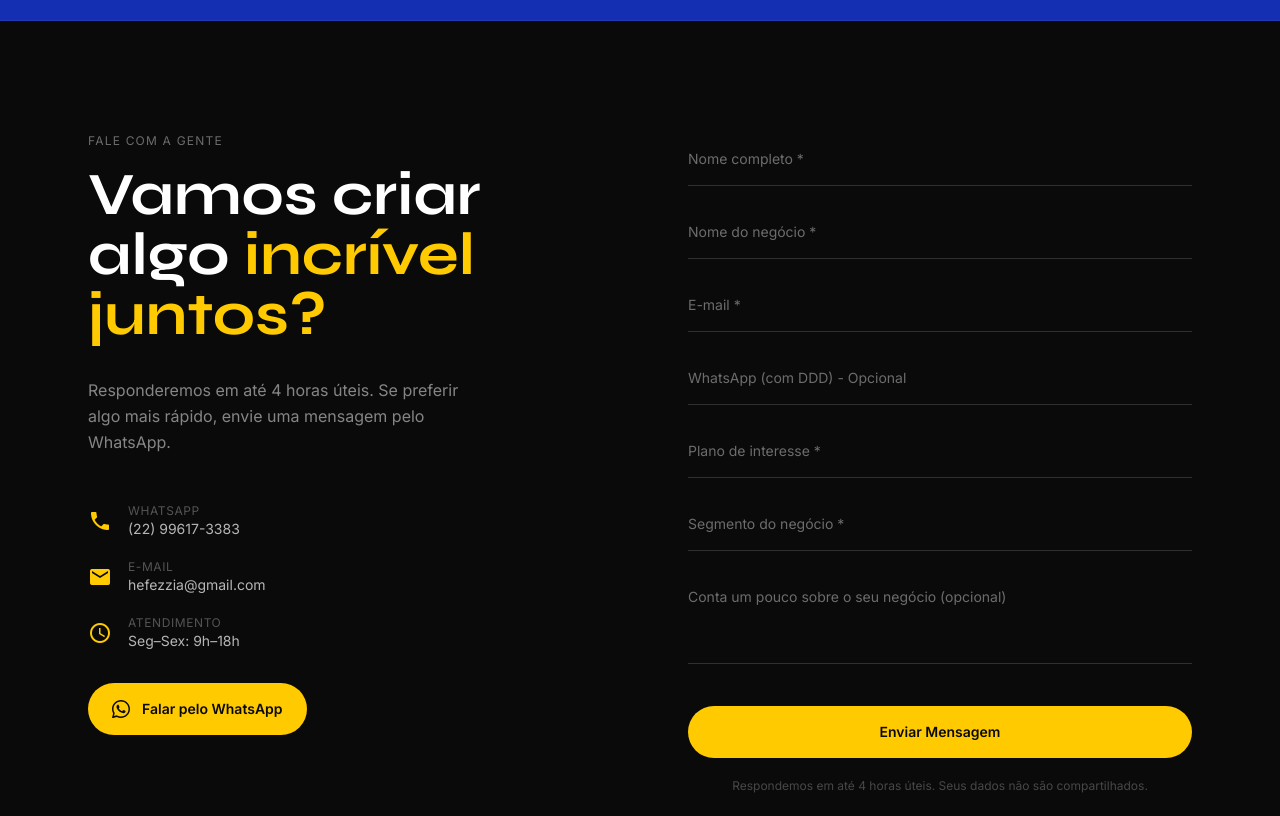
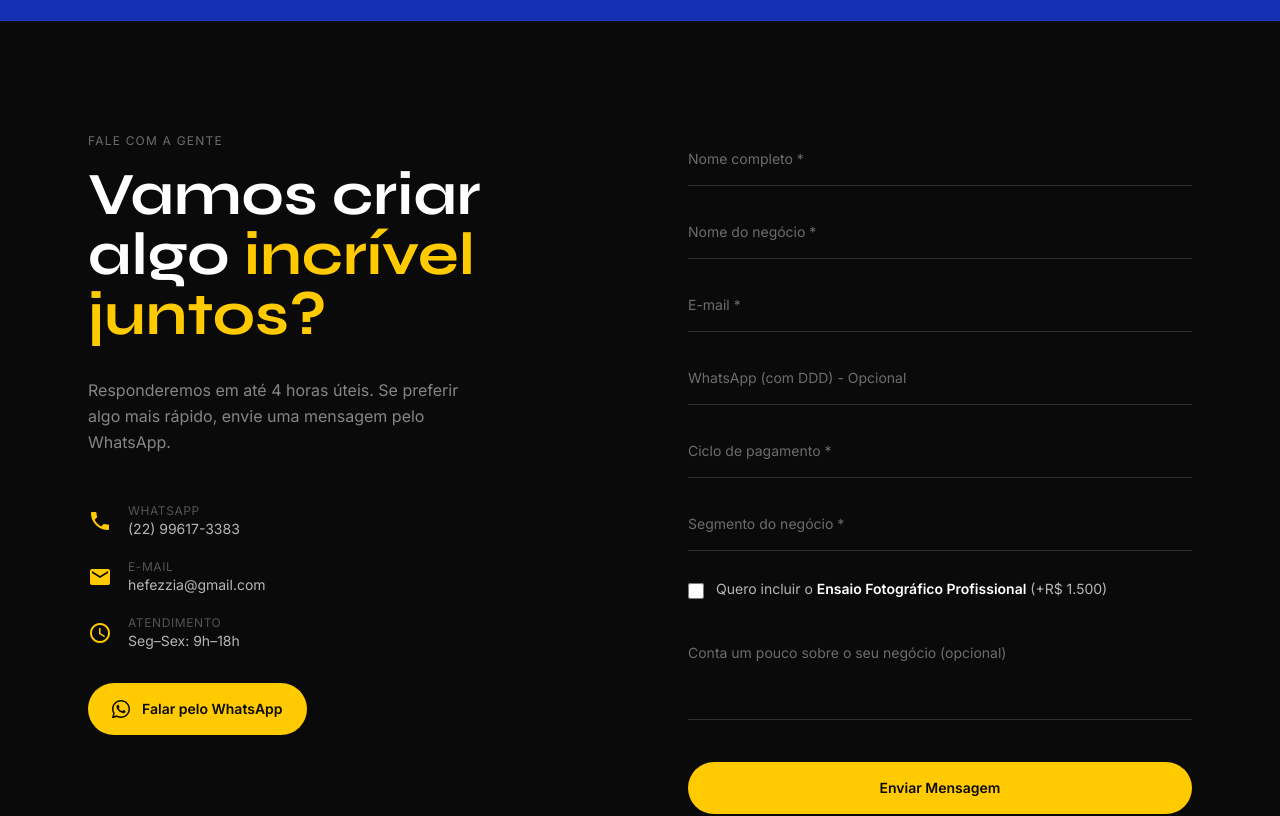
Before and after one commit to hefezzia/hefezzia-site, a Next.js app: page / in a window 1280 px wide. Shown: the part 5040-5856 px from the top of the page. Built offline with nearby package versions, Linux system fonts and the light colour scheme.

Commit message:
Update page.tsx

```diff
--- a/app/page.tsx
+++ b/app/page.tsx
@@ -128,6 +128,8 @@ export default function Home() {
   const [nameValue, setNameValue]   = useState("");
   const [theme, setTheme]           = useState<"dark" | "light">("dark");
   const [ciclo, setCiclo]           = useState<"mensal" | "anual">("mensal");
+  const [formCiclo, setFormCiclo]   = useState<"" | "mensal" | "anual">("");
+  const [querEnsaio, setQuerEnsaio] = useState(false);
 
   const toggleTheme = () => {
     const next = theme === "dark" ? "light" : "dark";
@@ -569,16 +571,27 @@ export default function Home() {
               <input type="tel" placeholder="WhatsApp (com DDD) - Opcional" value={phoneValue} onInput={handlePhone}
                 className="w-full bg-transparent border-b border-[var(--border-15)] text-[var(--text-primary)] px-0 py-4 text-sm font-body focus:outline-none focus:border-[var(--brand-yellow)] transition-colors placeholder:text-[var(--text-40)]" />
 
-              <select required className="w-full bg-transparent border-b border-[var(--border-15)] text-[var(--text-40)] px-0 py-4 text-sm font-body focus:outline-none focus:border-[var(--brand-yellow)] transition-colors appearance-none cursor-pointer">
-                <option value="" className="bg-[var(--bg-primary)]">Plano de interesse *</option>
-                <option value="silver" className="bg-[var(--bg-primary)]">Silver — MENSAL</option>
-                <option value="silver" className="bg-[var(--bg-primary)]">Silver — ANUAL</option>
-                <option value="gold" className="bg-[var(--bg-primary)]">Gold — MENSAL</option>
-                <option value="gold" className="bg-[var(--bg-primary)]">Gold — ANUAL</option>
-                <option value="premium" className="bg-[var(--bg-primary)]">Premium — MENSAL</option>
-                <option value="premium" className="bg-[var(--bg-primary)]">Premium — ANUAL</option>
-                <option value="nao-sei" className="bg-[var(--bg-primary)]">Ainda não sei</option>
+              {/* Passo 1: escolhe o ciclo de pagamento */}
+              <select required value={formCiclo} onChange={(e) => setFormCiclo(e.target.value as "" | "mensal" | "anual")}
+                className="w-full bg-transparent border-b border-[var(--border-15)] text-[var(--text-40)] px-0 py-4 text-sm font-body focus:outline-none focus:border-[var(--brand-yellow)] transition-colors appearance-none cursor-pointer">
+                <option value="" className="bg-[var(--bg-primary)]">Ciclo de pagamento *</option>
+                <option value="mensal" className="bg-[var(--bg-primary)]">Mensal</option>
+                <option value="anual" className="bg-[var(--bg-primary)]">Anual (com desconto)</option>
+                <option value="anual" className="bg-[var(--bg-primary)]">Ainda não sei</option>
               </select>
+
+              {/* Passo 2: só aparece depois do ciclo escolhido — usa os preços já cadastrados em "planos" */}
+              {formCiclo && (
+                <select required className="w-full bg-transparent border-b border-[var(--border-15)] text-[var(--text-40)] px-0 py-4 text-sm font-body focus:outline-none focus:border-[var(--brand-yellow)] transition-colors appearance-none cursor-pointer">
+                  <option value="" className="bg-[var(--bg-primary)]">Plano de interesse *</option>
+                  {planos.map((p) => (
+                    <option key={p.nome} value={p.nome.toLowerCase()} className="bg-[var(--bg-primary)]">
+                      {p.nome} — R$ {formCiclo === "anual" ? p.precoAnual : p.preco}{formCiclo === "anual" ? "/ano" : "/mês"}
+                    </option>
+                  ))}
+                  <option value="nao-sei" className="bg-[var(--bg-primary)]">Ainda não sei</option>
+                </select>
+              )}
 
               <select required className="w-full bg-transparent border-b border-[var(--border-15)] text-[var(--text-40)] px-0 py-4 text-sm font-body focus:outline-none focus:border-[var(--brand-yellow)] transition-colors appearance-none cursor-pointer">
                 <option value="" className="bg-[var(--bg-primary)]">Segmento do negócio *</option>
@@ -590,6 +603,15 @@ export default function Home() {
                 <option className="bg-[var(--bg-primary)]">Pet Shop / Veterinário</option>
                 <option className="bg-[var(--bg-primary)]">Outro</option>
               </select>
+
+              {/* Ensaio fotográfico — serviço adicional opcional */}
+              <label className="flex items-start gap-3 cursor-pointer py-2">
+                <input type="checkbox" checked={querEnsaio} onChange={(e) => setQuerEnsaio(e.target.checked)}
+                  className="mt-1 w-4 h-4 accent-[var(--brand-yellow)] cursor-pointer" />
+                <span className="font-body text-sm text-[var(--text-70)]">
+                  Quero incluir o <strong className="text-[var(--text-primary)]">Ensaio Fotográfico Profissional</strong> (+R$ 1.500)
+                </span>
+              </label>
 
               <textarea placeholder="Conta um pouco sobre o seu negócio (opcional)" rows={3}
                 className="w-full bg-transparent border-b border-[var(--border-15)] text-[var(--text-primary)] px-0 py-4 text-sm font-body focus:outline-none focus:border-[var(--brand-yellow)] transition-colors resize-none placeholder:text-[var(--text-40)]" />
```
